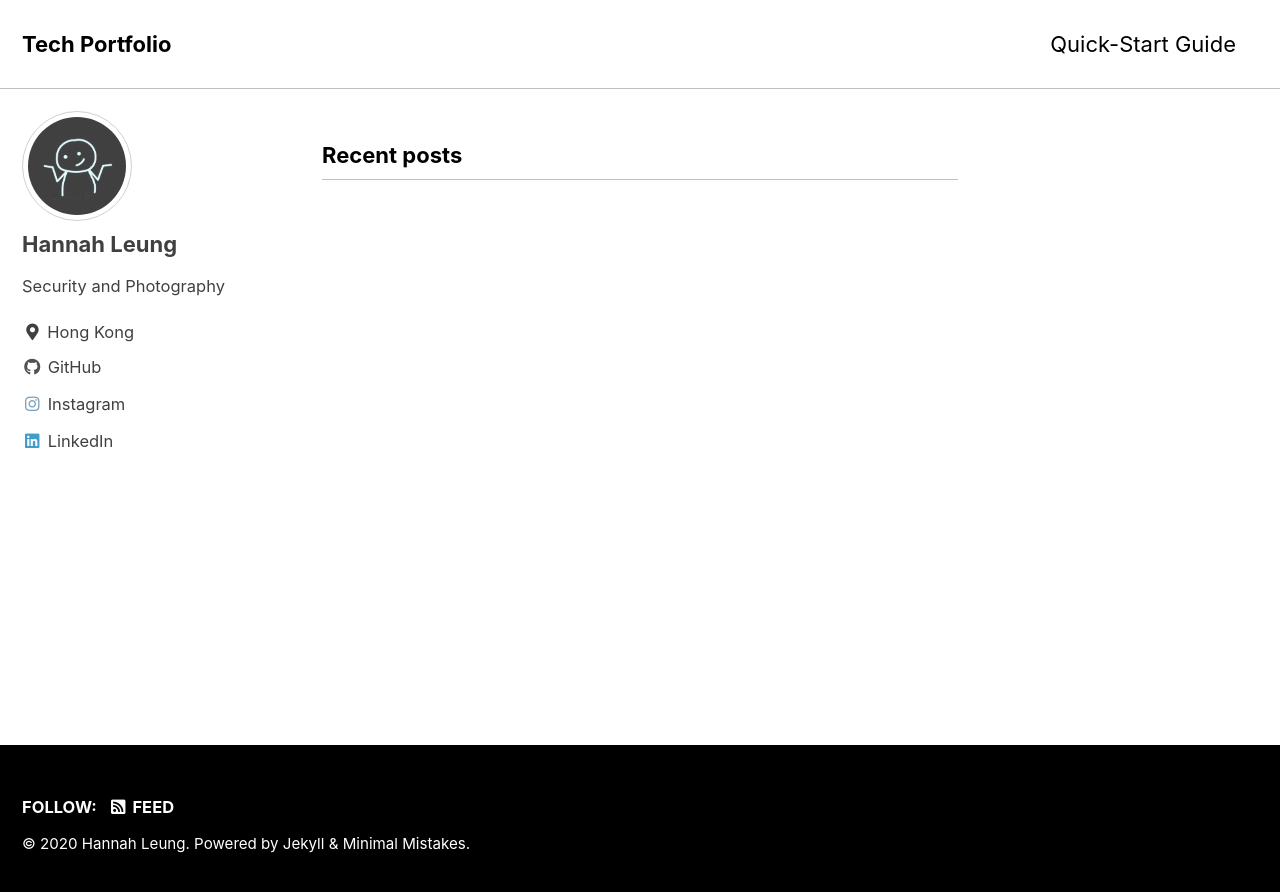
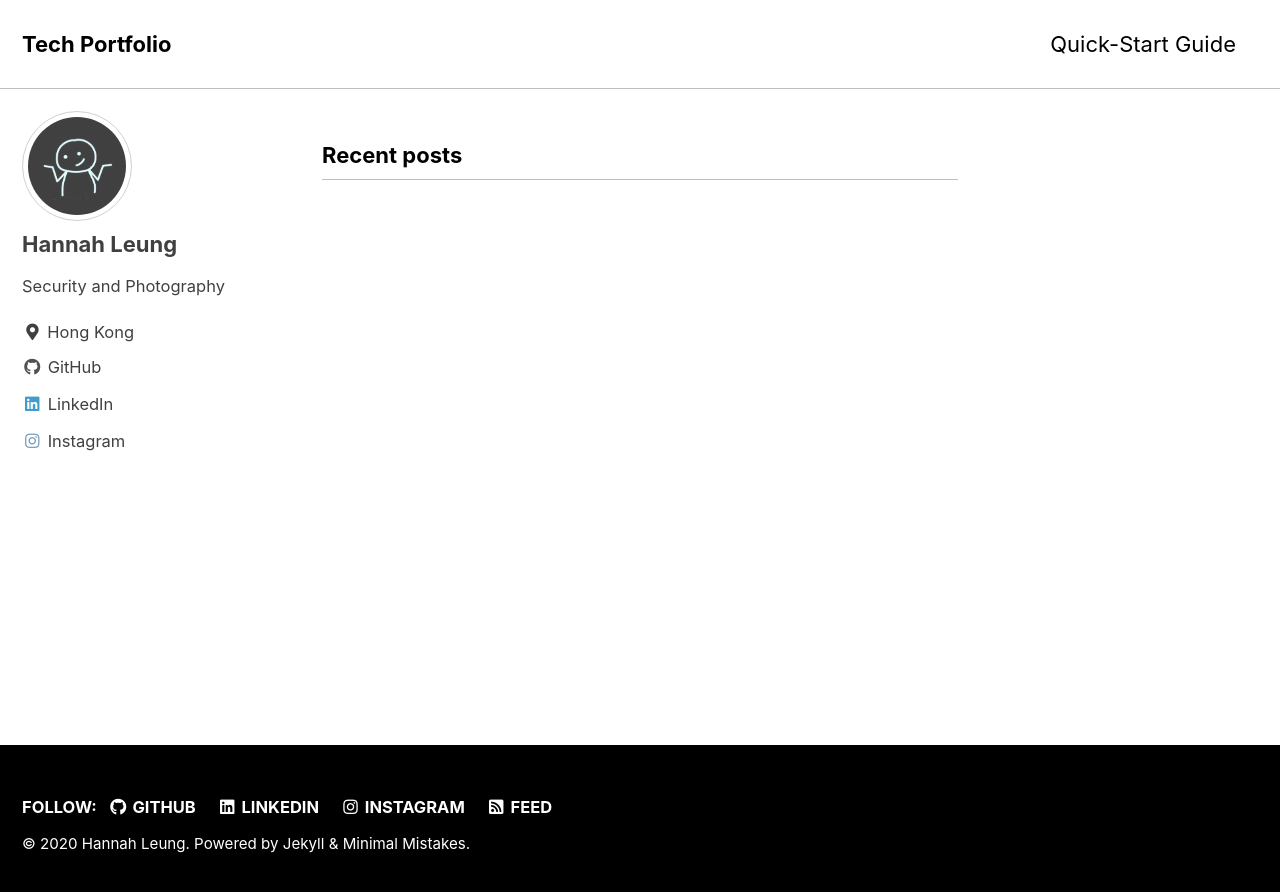
Before and after one commit to hhyleung/hhyleung.github.io, a Jekyll site: the page built from index.html, in a window 1280 px wide. Shown: the top 892 px of the page. Built offline with Jekyll 4.4.1, drawn with Linux system fonts in a browser that asks for light colours; cached includes are drawn as plain includes; the list of posts is cut into pages by our own code.

Commit message:
splash layout

```diff
--- a/_config.yml
+++ b/_config.yml
@@ -114,12 +114,12 @@
     - label: "GitHub"
       icon: "fab fa-fw fa-github"
       url: "https://github.com/hhyleung"
+    - label: "LinkedIn"
+      icon: "fab fa-fw fa-linkedin"
+      url: "https://www.linkedin.com/in/hannahhyleung"
     - label: "Instagram"
       icon: "fab fa-fw fa-instagram"
       url: "https://www.instagram.com/excursionist.scrapbook"
-    - label: "LinkedIn"
-      icon: "fab fa-fw fa-linkedin"
-      url: "https://www.linkedin.com/in/hannahhyleung"
 
 # Site Footer
 footer:
@@ -132,16 +132,19 @@
       # url:
     - label: "GitHub"
       icon: "fab fa-fw fa-github"
-      # url:
+      url: "https://github.com/hhyleung"
     - label: "GitLab"
       icon: "fab fa-fw fa-gitlab"
       # url:
     - label: "Bitbucket"
       icon: "fab fa-fw fa-bitbucket"
       # url:
+    - label: "LinkedIn"
+      icon: "fab fa-fw fa-linkedin"
+      url: "https://www.linkedin.com/in/hannahhyleung"
     - label: "Instagram"
       icon: "fab fa-fw fa-instagram"
-      # url:
+      url: "https://www.instagram.com/excursionist.scrapbook"
 
 
 # Reading Files
@@ -276,7 +279,7 @@
       path: ""
       type: posts
     values:
-      layout: single
+      layout: splash
       author_profile: true
       read_time: true
       comments: # true
@@ -287,5 +290,5 @@
       path: ""
       type: pages
     values:
-      layout: single
+      layout: splash
       author_profile: true
```
